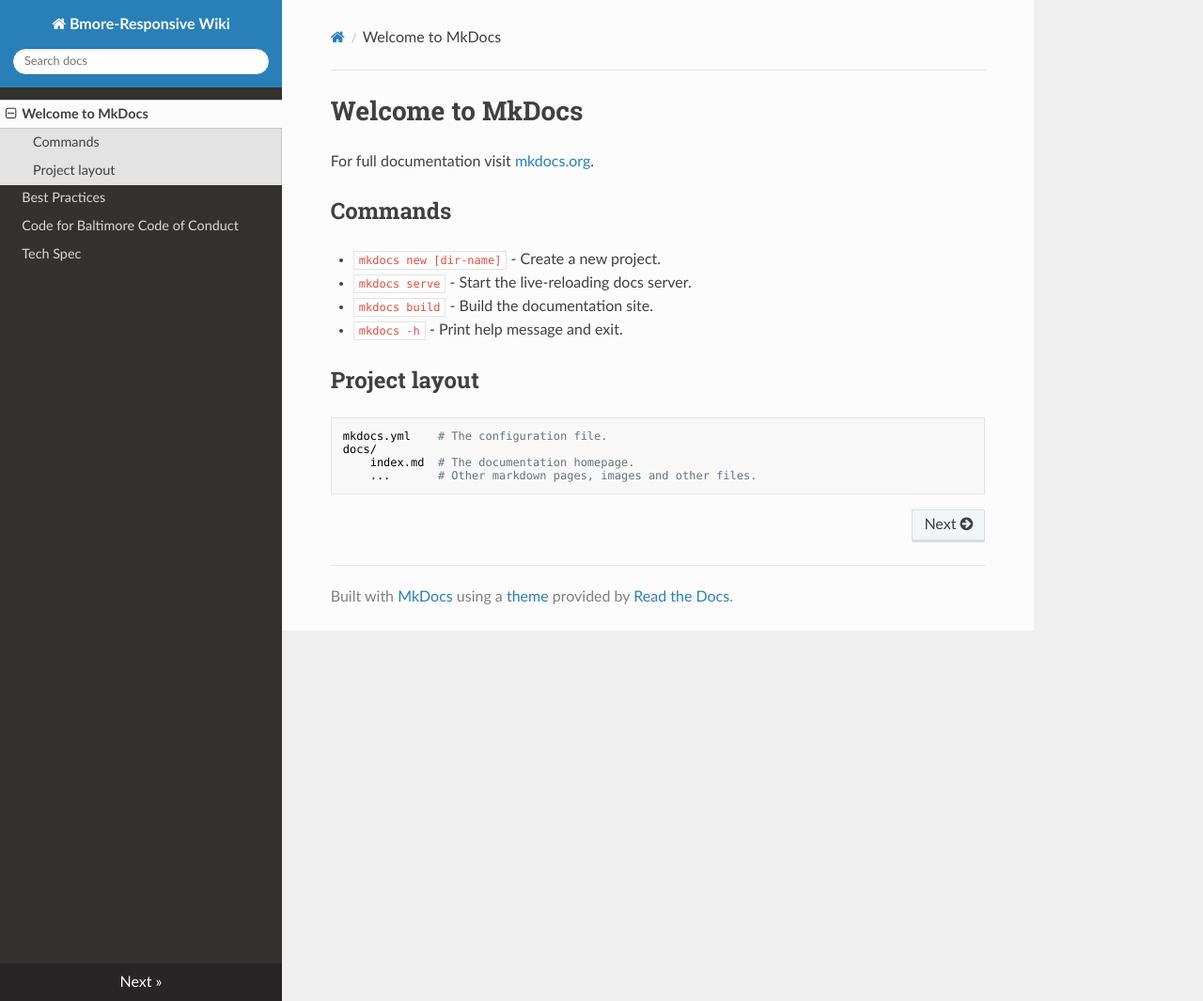
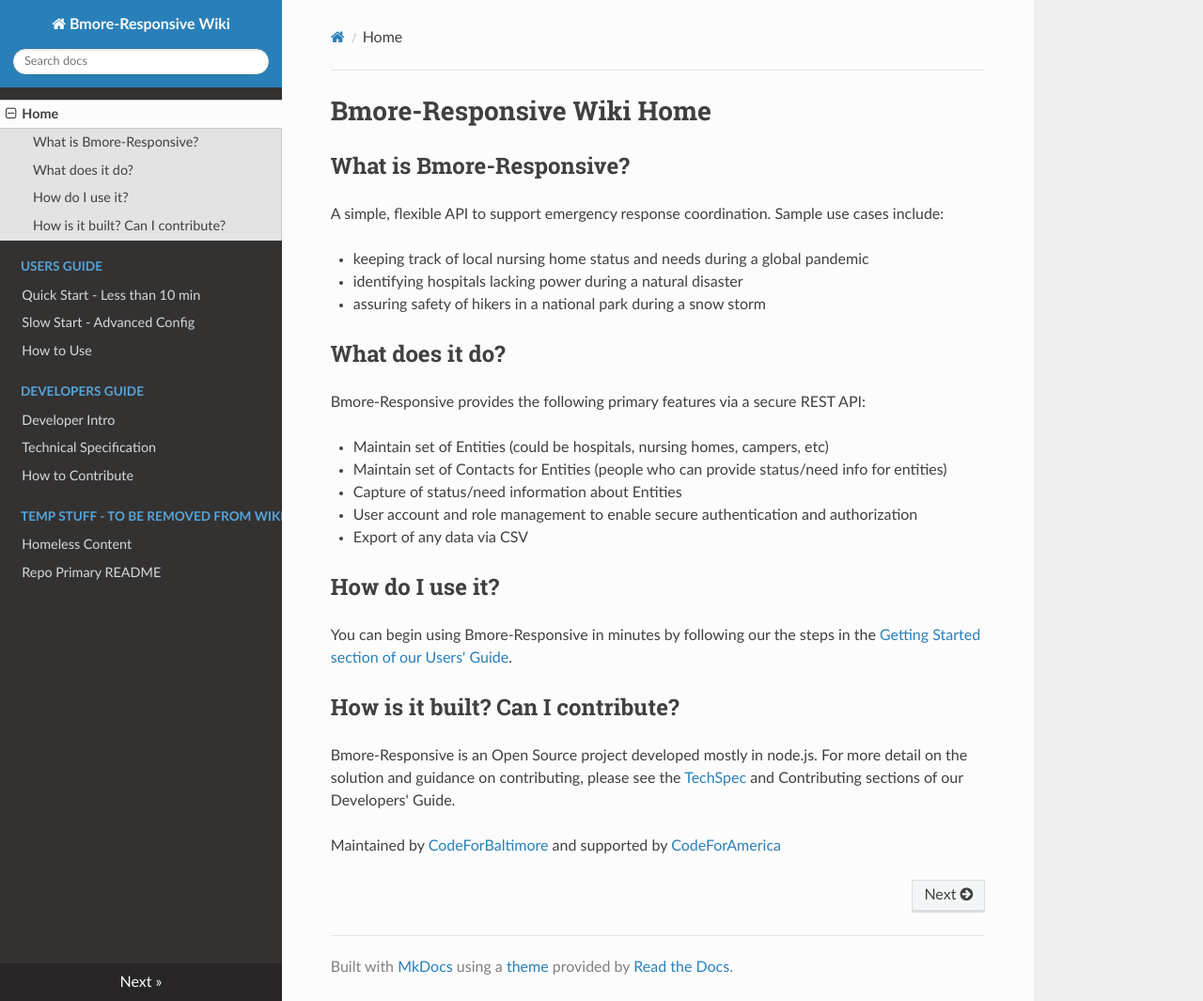
Before and after one commit to CodeForBaltimore/Bmore-Responsive, an MkDocs documentation site: the page built from docs/index.md, in a window 1280 px wide and 1065 px high. Shown: the whole window at 94% size. Built offline with MkDocs 1.6.1, drawn with Linux system fonts in a browser that asks for light colours; nearby versions of some CDN libraries.

Commit message:
significant creation/refactoring of READMEs wiki

```diff
--- /dev/null
+++ b/docs/HowToContribute.md
@@ -0,0 +1,76 @@
+# Contributing
+When contributing to this repository, please first discuss the change you wish to make via issue,
+email, slack, or any other method with the contributes of this repository, or Code for Baltimore, before making a change.
+
+Please note we have a [Code of Conduct](/docs/Code_of_Conduct.md), please follow it in all your interactions with the project.
+
+## Overview
+In the event of a disaster a municipality or state may have need to check in on the status of all healthcare providers,
+or other types of entities, within in the jurisdiction. This system will provide methods for healthcare providers and
+entities to check-in during disasters, and update their contact information during non-emergency periods. During an
+emergency this system will track (among other things) if any entity:
+
+* Has power
+* Has sufficient supplies
+* Is informed about the emergency
+
+This system will make use of digital services and modern methodologies to automate and simplify parts of the check-in process
+to help the municipality prioritize its call/check-in list and response plan. Additionally, the system will validate contact
+information regularly during non-emergency times to ensure the municipality has the most up-to-date information for each entity.
+
+### Non Goals
+What will this project not accomplish during its initial creation?
+
+- No front-end website or app
+- No outside data interactions
+- Non-city employee full login (dashboard, etc)
+- Statistical or analytical endpoints
+
+### Minimum Viable Product
+To use this product as quickly as possible we will be implementing the following features:
+- User creation
+- Contact creation
+- Entity creation
+- Contact->Entity linking
+- Contact single-use login check-in ability
+
+### Roadmap
+Milestones and project timelines can be viewed on the [Projects page](https://github.com/CodeForBaltimore/Bmore-Responsive/projects)
+
+## Technology and Code
+
+This project will make exclusive use of open-source software, packages, and contributions. The application is built with the following
+technologies:
+
+- Javascript (ES6)
+- [Node.js](https://nodejs.org/en/)
+- [Express.js](https://expressjs.com/)
+- [Sequelize](https://sequelize.org/v3/)
+- [Docker](https://www.docker.com/)
+- [Terraform](https://www.terraform.io/)
+
+Please see our [Tech Spec](/docs/Tech_Spec.md) for a full breakdown of the project and workflows.
+
+Please see our [Best Practices](/docs/Best_Practices.md) for code standards, git standards, and other guidance for writing clean and well
+documented code.
+
+### Pull Request Process
+1. Ensure you thoroughly fill out the pull request form presented when submitting the request.
+   This includes listing what work was done, what issues are resolved by that work, what tests
+   have been added, how to perform other tests or run the code, and other potentially relevant
+   notes.
+2. Update the README.md with details of changes to the application, this includes new environment
+   variables, exposed ports, useful file locations and/or container parameters.
+3. If you are on the project team you may merge the Pull Request in once you have the sign-off of one other developer, or if you
+   do not have permission to do that, you may request the second reviewer to merge it for you.
+
+## Contact
+The best ways to get in touch with us is via Slack. An active Slack link can be found on our website:
+
+***[codeforbaltimore.org](https://codeforbaltimore.org/)***
+
+You can also reach out to the tech lead [Jason Anton](https://github.com/revjtanton) via email at [jason@codeforbaltimore.org](mailto:jason@codeforbaltimore.org).
+
+## Sources and Links
+We are also building a front-end application called [Healthcare Rollcall](https://github.com/CodeForBaltimore/Healthcare-Rollcall) to interact
+with this backend API. To view that project, or to contribute to it, please visit the repo here: https://github.com/CodeForBaltimore/Healthcare-Rollcall
--- /dev/null
+++ b/docs/HowToUse.md
@@ -0,0 +1,20 @@
+How To Use...
+
+
+## Documentation
+Detailed documents describing this project and its use are available in this repository. The documentation currently available is as follows:
+
+-   [Best Practices](/docs/Best_Practices.md)
+-   [Code of Conduct](/docs/Code_of_Conduct.md)
+-   [Sequelize](/sequelize/README.md)
+-   [Tech Spec](/docs/Tech_Spec.md)
+-   [Terraform](/terraform/README.md)
+
+### API Spec
+Our API spec is on Swagger. You can view it here https://app.swaggerhub.com/apis/codeforbaltimore/bmoreResponsive or you can find the `swagger.json` file in our `docs` folder and use it via http://localhost:3000/api-docs/ when the app is running locally.
+
+### Database Documentation
+Our database documentation can be found in the `/sequelize` directory or you can [click here](/sequelize/README.md)
+
+### Infrastructure and Deployment
+We have included a `terraform` option to deploy to AWS. For more information on how to use this feature, please see the [terraform](/terraform/README.md) directory.
--- a/docs/index.md
+++ b/docs/index.md
@@ -1,17 +1,29 @@
-# Welcome to MkDocs
+# Bmore-Responsive Wiki Home
 
-For full documentation visit [mkdocs.org](https://www.mkdocs.org).
+## What is Bmore-Responsive?
 
-## Commands
+A simple, flexible API to support emergency response coordination.  Sample use cases include:
 
-* `mkdocs new [dir-name]` - Create a new project.
-* `mkdocs serve` - Start the live-reloading docs server.
-* `mkdocs build` - Build the documentation site.
-* `mkdocs -h` - Print help message and exit.
+- keeping track of local nursing home status and needs during a global pandemic
+- identifying hospitals lacking power during a natural disaster
+- assuring safety of hikers in a national park during a snow storm
 
-## Project layout
+## What does it do?
 
-    mkdocs.yml    # The configuration file.
-    docs/
-        index.md  # The documentation homepage.
-        ...       # Other markdown pages, images and other files.
+Bmore-Responsive provides the following primary features via a secure REST API:
+
+- Maintain set of Entities (could be hospitals, nursing homes, campers, etc)
+- Maintain set of Contacts for Entities (people who can provide status/need info for entities)
+- Capture of status/need information about Entities
+- User account and role management to enable secure authentication and authorization
+- Export of any data via CSV
+
+## How do I use it?
+
+You can begin using Bmore-Responsive in minutes by following our the steps in the [Getting Started section of our Users' Guide](GettingStarted.md).
+
+## How is it built?  Can I contribute?
+
+Bmore-Responsive is an Open Source project developed mostly in node.js.  For more detail on the solution and guidance on contributing, please see the [TechSpec](TECH_SPEC.md) and Contributing sections of our Developers' Guide.
+
+Maintained by [CodeForBaltimore](https://codeforbaltimore.org/) and supported by [CodeForAmerica](https://codeforamerica.org/)
--- /dev/null
+++ b/docs/scratch.md
@@ -0,0 +1,33 @@
+
+# This stuff needs to go somewhere
+## Migrations
+Migrations are the scripts to create tables and initialize the database. Migrations can be written to run after the initial migration takes place.
+
+It is important to note that the migrations run in sequential order, so using a numbering system is important. It is also important to note that FK columns and relationships can be ***and should be*** defined as their own migrations. This is to prevent errors of columns being created when the parent table no longer exists.
+
+Individual migrations _can_ be reverted as per the Sequelize documentation.
+
+## Seeders
+A seeder is a script to seed a particular set of data. As with Migrations these scripts run in order, so numbering is important.
+
+Because of FK constraints it is again important to note when data is seeded to prevent errors with FK constraints. Imports can be chained in a single seed script, and this may be useful and advised for seeded data that is related through a FK.
+
+## NPM commands
+This repo has simplified a few of the Sequelize CLI options that would be commonly used by this project.
+- `npm run db-create` will create the database and run all migrations.
+- `npm run db-delete` will delete all tables and revert all migrations.
+- `npm run db-seed` will run all seeders and populate all data.
+- `npm run db-unseed` will delete all data in all tables and revert all seeders.
+
+# Casbin
+User role management is being handled by [Casbin](https://casbin.org/). To facilitate this our migrations and seeding will replicate the `casbin_rule` table that would be generated by the casbin-sequelize package. We are then seeding as normal, however the field names are not straight-forward. They are defined as follows:
+- `role` = The plain-text name of the role. _Example:_ `admin`
+- `path` = The path the role has access to. _Example:_ `/user`
+- `method` = The http method that can be hit. _Example_ `GET`
+
+For use and management of roles after seeding, please refer to the API spec or Casbin Node.js documentation.
+
+# Links and more information
+To create new models, migrations, and seeders you _must_ use the Sequelize CLI commands. Full documentation is here https://sequelize.org/master/manual/migrations.html but here are a few useful commands:
+- `npx sequelize-cli model:generate --name User --attributes firstName:string,lastName:string,email:string` - Creates a model under `/src/models` and a migration script.
+- `npx sequelize-cli seed:generate --name demo-user` - Creates a seeder for the `User` model and migration previously setup.
--- a/mkdocs.yml
+++ b/mkdocs.yml
@@ -1,4 +1,18 @@
 site_name: Bmore-Responsive Wiki
+
+nav:
+  - 'Home': 'index.md'
+  - 'Users Guide':
+    - 'Quick Start - Less than 10 min': 'QuickStart.md'
+    - 'Slow Start - Advanced Config': 'SlowStart.md'
+    - 'How to Use': 'HowToUse.md'
+  - 'Developers Guide':
+    - 'Developer Intro': 'DevIntro.md'
+    - 'Technical Specification': 'TECH_SPEC.md'
+    - 'How to Contribute': 'HowToContribute.md'
+  - 'Temp Stuff - To Be Removed from Wiki Menu':
+    - 'Homeless Content': 'scratch.md'
+    - 'Repo Primary README': 'https://github.com/CodeForBaltimore/Bmore-Responsive/blob/master/README.md'
 
 theme:
     name: readthedocs
```
Also changed, not shown: CONTRIBUTING.md (+1 -75 lines), README.md (+20 -16 lines), docs/DevIntro.md (added, +1 -0 lines), docs/QuickStart.md (added, +74 -0 lines), docs/SlowStart.md (added, +11 -0 lines), sequelize/README.md (+1 -33 lines).
